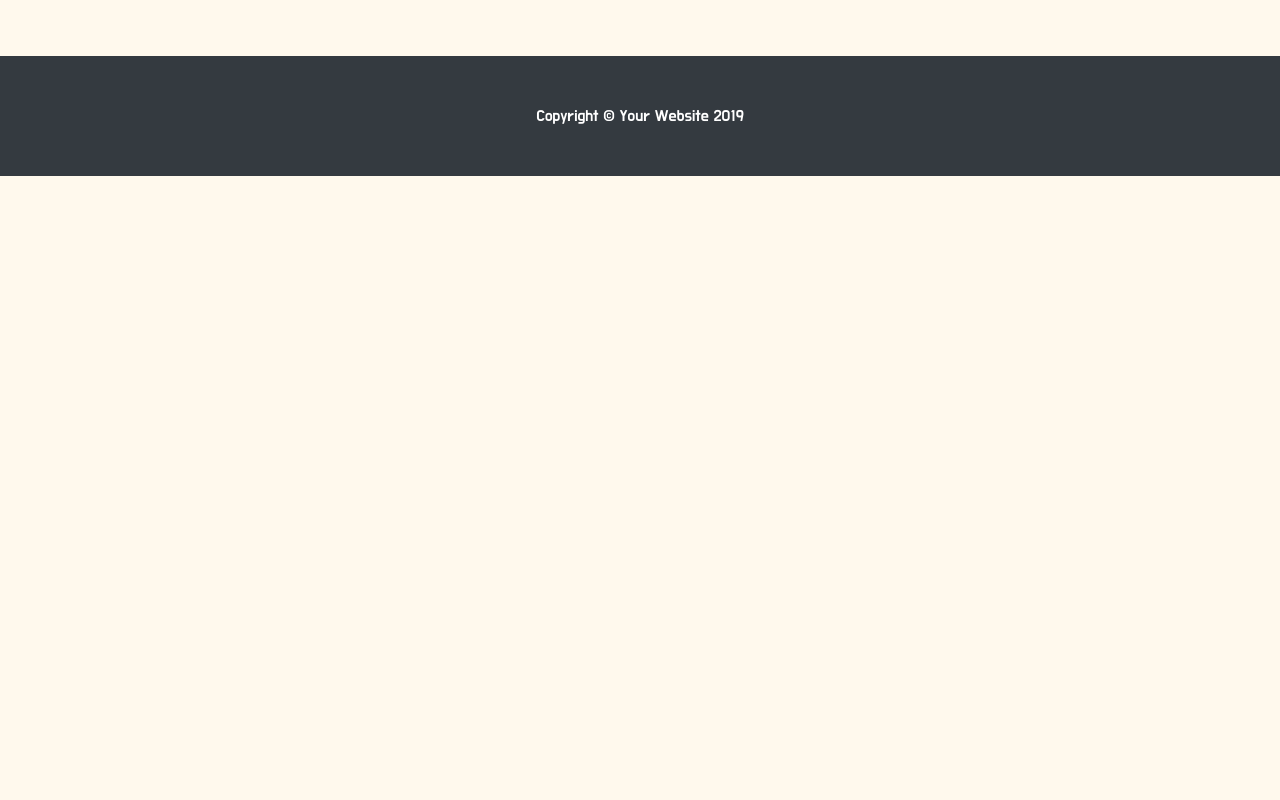
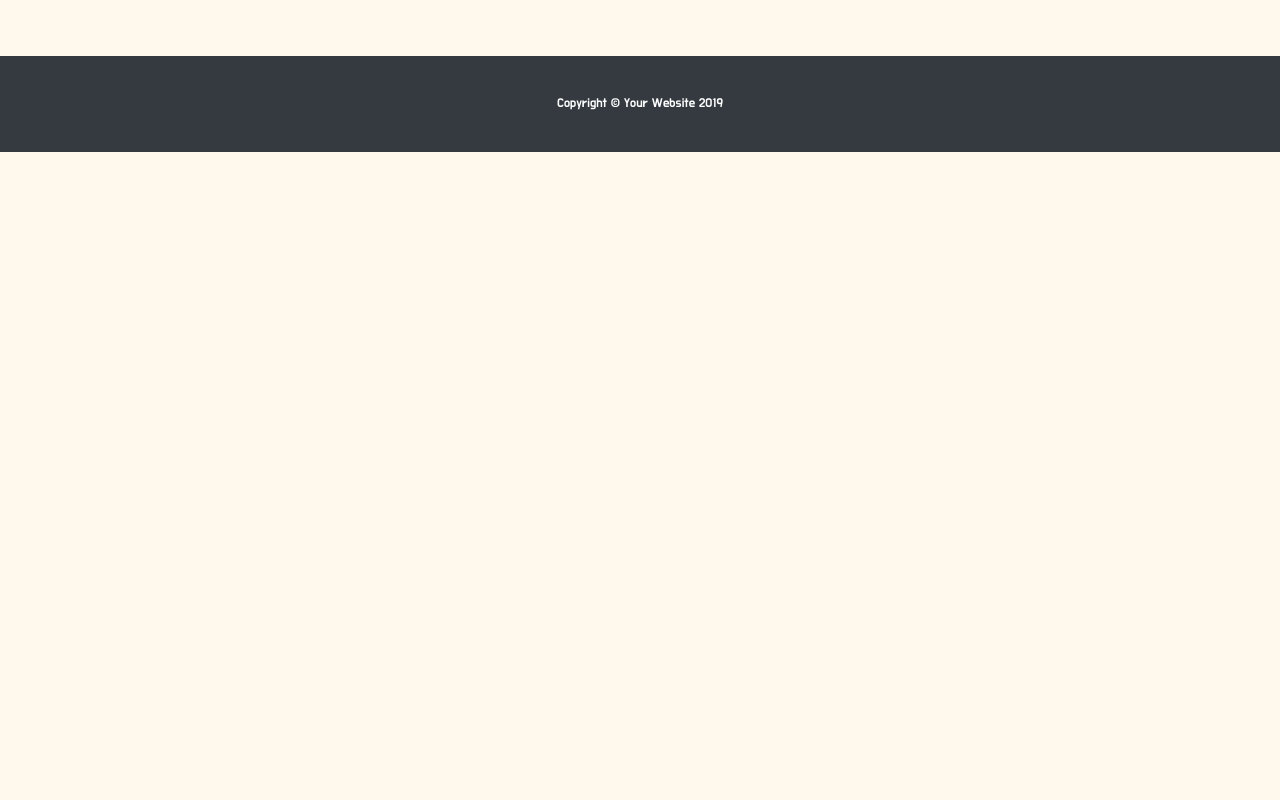
Before and after one commit to ksx0330/B-D-Chicken, a PHP site: template pages/header.php in a window 1280 px wide. Run offline with PHP 8.4, Linux system fonts and the light colour scheme; the template is opened without the code that fills it, so the values that code supplies are empty; some libraries are stand-ins or nearby versions.

Commit message:
html style update

```diff
--- a/css/style.css
+++ b/css/style.css
@@ -1,3 +1,6 @@
+html {
+    font-size: 0.8rem;
+}
 
 body {
     font-family: 'Do Hyeon', sans-serif;
```
